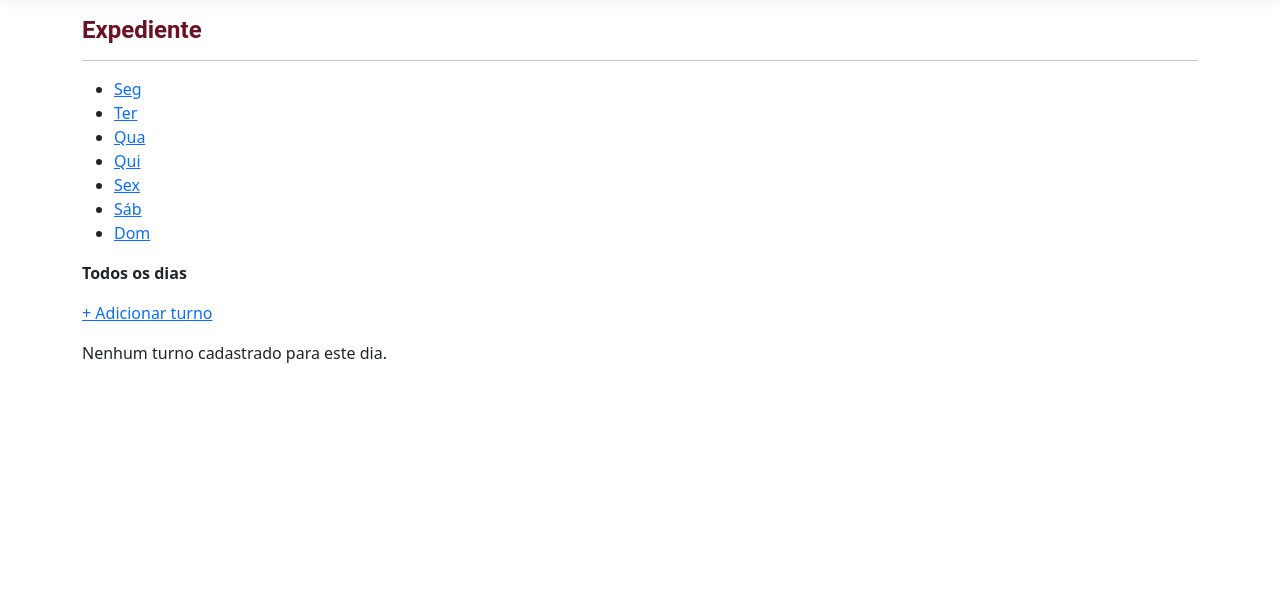
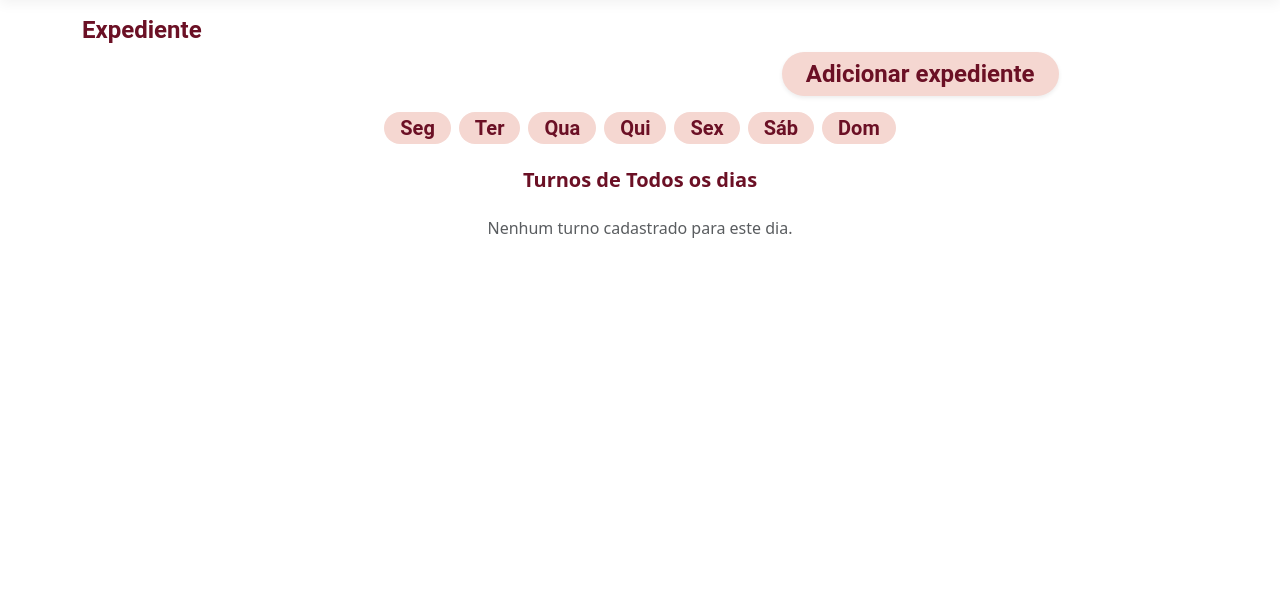
Before and after one commit to marcosdosea/BemMeCare, an ASP.NET Core app: template Codigo/BemMeCareWeb/Views/Horario/Index.cshtml in a window 1280 px wide. Shown: the part 57-662 px from the top of the page. Run offline with ASP.NET Core 8, Linux system fonts and the light colour scheme; the template is opened without the code that fills it, so the values that code supplies are empty; style sheets or scripts are compiled from the project's sources.

Commit message:
Implementado index, details e edit

```diff
--- a/Codigo/BemMeCareWeb/Views/Horario/Edit.cshtml
+++ b/Codigo/BemMeCareWeb/Views/Horario/Edit.cshtml
@@ -6,11 +6,10 @@
 
 <h1>Alterar turno</h1>
 
-<hr />
 <div class="row">
     <div class="col-md-4">
         <form asp-action="Edit" method="post">
-            <div asp-validation-summary="All" class="text-danger"></div>
+            <div asp-validation-summary="ModelOnly" class="text-danger"></div>
             <input type="hidden" asp-for="Id" />
             <input type="hidden" asp-for="IdProfissional" />
 
--- a/Codigo/BemMeCareWeb/Views/Horario/Index.cshtml
+++ b/Codigo/BemMeCareWeb/Views/Horario/Index.cshtml
@@ -30,19 +30,33 @@
     var nomeProfissional = Model.FirstOrDefault()?.NomeProfissional ?? string.Empty;
 }
 
+@section Styles {
+    <link rel="stylesheet" href="~/css/listagem.css" asp-append-version="true" />
+}
+
 <h1>Expediente@(nomeProfissional != string.Empty ? " de " + nomeProfissional : string.Empty)</h1>
 
-<hr />
+<div style="width: 75%; margin: auto;">
+    <p class="text-end">
+        <a asp-action="Create"
+           asp-route-idProfissional="@idProfissional"
+           asp-route-diaSemana="@diaSemanaAtual"
+           class="btn rounded-pill shadow-sm px-4 py-2 btn-bmc-grande">
+            Adicionar expediente
+        </a>
+    </p>
 
-<div>
-    <ul>
+    <div class="mb-4">
+        <ul class="nav nav-pills justify-content-center gap-2">
             @foreach (var dia in diasSemana)
             {
-            <li>
+                var selecionado = dia == diaSemanaAtual;
+                <li class="nav-item">
                     <a asp-action="Index"
                        asp-route-idProfissional="@idProfissional"
                        asp-route-diaSemana="@dia"
-                   style="@(dia == diaSemanaAtual ? "font-weight: bold;" : string.Empty)">
+                       class="btn btn-bmc-medio rounded-pill px-3 py-1 @(selecionado ? "fw-bold shadow-sm" : "")"
+                       style="@(selecionado ? "background-color: #6B1025; color: #F5D7D1;" : "")">
                         @abreviacoes[dia]
                     </a>
                 </li>
@@ -50,22 +64,15 @@
         </ul>
     </div>
 
-<div>
-    <p>
-        <strong>@(diaSemanaAtual != string.Empty ? diaSemanaAtual : "Todos os dias")</strong>
-    </p>
-    <p>
-        <a asp-action="Create"
-           asp-route-idProfissional="@idProfissional"
-           asp-route-diaSemana="@diaSemanaAtual">
-            + Adicionar turno
-        </a>
-    </p>
+    <div class="mb-3">
+        <h5 class="text-center" style="color: #6B1025; font-weight: 600;">
+            Turnos de @(diaSemanaAtual != string.Empty ? diaSemanaAtual : "Todos os dias")
+        </h5>
     </div>
 
     @if (!Model.Any())
     {
-    <p>Nenhum turno cadastrado para este dia.</p>
+        <p class="text-center text-muted my-4">Nenhum turno cadastrado para este dia.</p>
     }
     else
     {
@@ -88,9 +95,9 @@ else
                         <td>@item.InicioVigencia.ToString("dd/MM/yyyy")</td>
                         <td>@(item.FimVigencia.HasValue ? item.FimVigencia.Value.ToString("dd/MM/yyyy") : "Indefinido")</td>
                         <td>
-                        <a asp-action="Edit" asp-route-id="@item.Id">Alterar</a> |
-                        <a asp-action="Details" asp-route-id="@item.Id">Consultar</a> |
-                        <a asp-action="Delete" asp-route-id="@item.Id">Excluir</a>
+                            <a asp-action="Edit" asp-route-id="@item.Id">Edit</a> |
+                            <a asp-action="Details" asp-route-id="@item.Id">Details</a> |
+                            <a asp-action="Delete" asp-route-id="@item.Id">Delete</a>
                         </td>
                     </tr>
                 }
@@ -101,3 +108,4 @@ else
     <div class="form-group position-fixed end-0 p-3 d-flex gap-2" style="bottom: 60px;">
         <a asp-controller="Profissional" asp-action="Index" class="btn btn-bmc-medio">Voltar</a>
     </div>
+</div>
```
Also changed, not shown: Codigo/BemMeCareWeb/Views/Horario/Details.cshtml (+2 -5 lines). Lines whose indentation alone changed are shown as unchanged.
